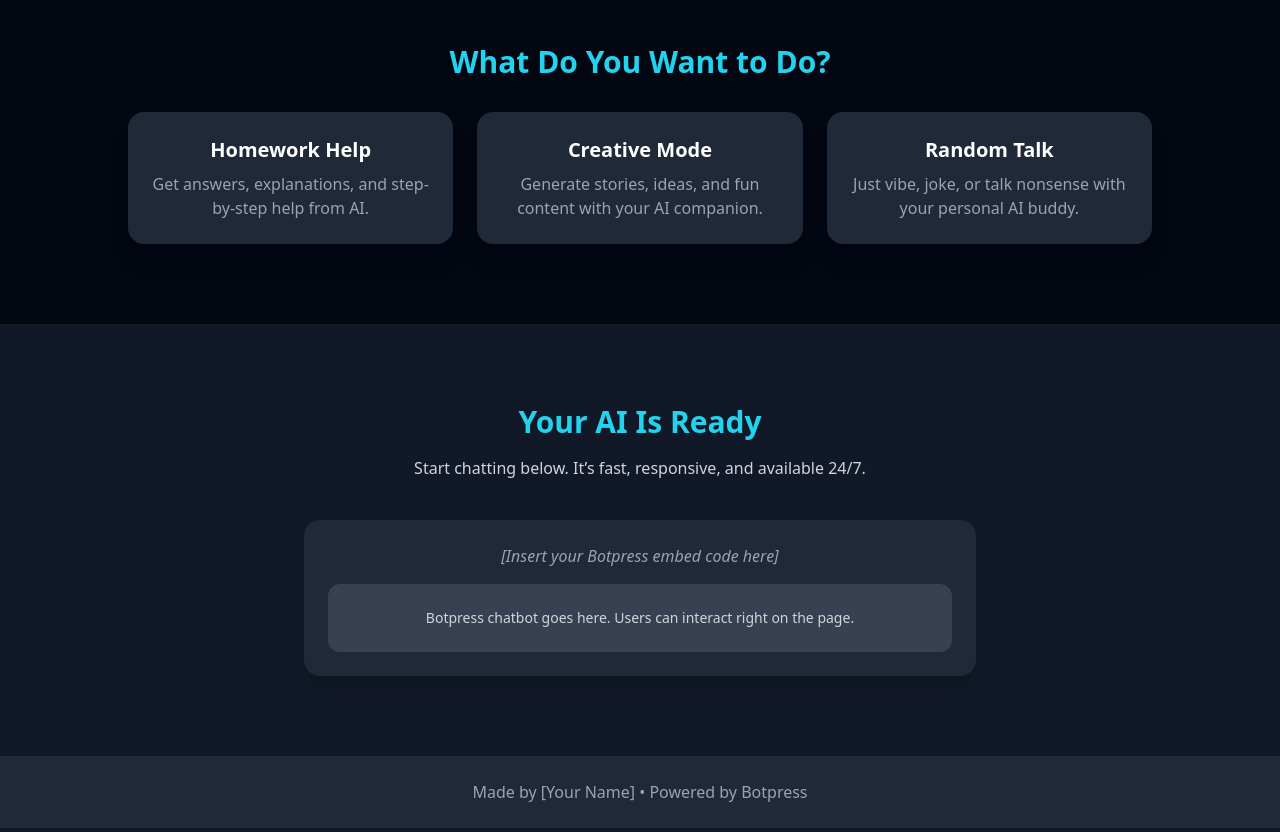
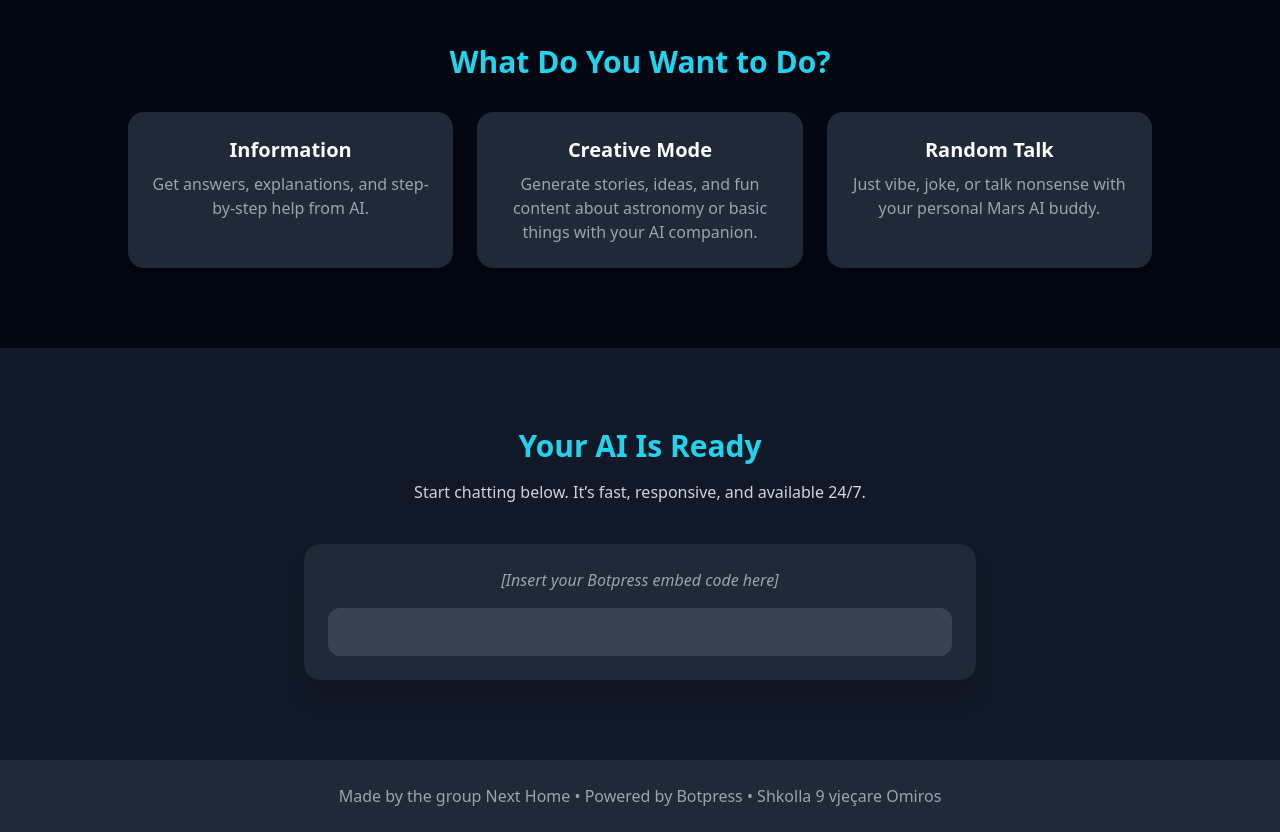
Before and after one commit to xbloggy/marsainexthome, a plain HTML site: page index.html in a window 1280 px wide. Shown: the part 920-1752 px from the top of the page. Drawn offline with nearby package versions, Linux system fonts and the light colour scheme.

Commit message:
Update index.html

```diff
--- a/index.html
+++ b/index.html
@@ -3,7 +3,7 @@
 <head>
   <meta charset="UTF-8" />
   <meta name="viewport" content="width=device-width, initial-scale=1.0" />
-  <title>Smart AI Hub</title>
+  <title>Mars AI Hub</title>
   <script src="https://cdn.tailwindcss.com"></script>
   <script>
     tailwind.config = {
@@ -51,16 +51,16 @@
     <h3 class="text-3xl font-bold mb-8 text-cyan-400">What Do You Want to Do?</h3>
     <div class="grid grid-cols-1 md:grid-cols-3 gap-6 max-w-5xl mx-auto">
       <a href="#chatbot" class="bg-gray-800 p-6 rounded-2xl hover:bg-gray-700 transition-all shadow-xl">
-        <h4 class="text-xl font-semibold text-white mb-2">Homework Help</h4>
+        <h4 class="text-xl font-semibold text-white mb-2">Information</h4>
         <p class="text-gray-400">Get answers, explanations, and step-by-step help from AI.</p>
       </a>
       <a href="#chatbot" class="bg-gray-800 p-6 rounded-2xl hover:bg-gray-700 transition-all shadow-xl">
         <h4 class="text-xl font-semibold text-white mb-2">Creative Mode</h4>
-        <p class="text-gray-400">Generate stories, ideas, and fun content with your AI companion.</p>
+        <p class="text-gray-400">Generate stories, ideas, and fun content about astronomy or basic things with your AI companion.</p>
       </a>
       <a href="#chatbot" class="bg-gray-800 p-6 rounded-2xl hover:bg-gray-700 transition-all shadow-xl">
         <h4 class="text-xl font-semibold text-white mb-2">Random Talk</h4>
-        <p class="text-gray-400">Just vibe, joke, or talk nonsense with your personal AI buddy.</p>
+        <p class="text-gray-400">Just vibe, joke, or talk nonsense with your personal Mars AI buddy.</p>
       </a>
     </div>
   </section>
@@ -75,14 +75,13 @@
       <p class="text-gray-400 italic">[Insert your Botpress embed code here]</p>
       <!-- Example placeholder -->
       <div class="mt-4 bg-gray-700 rounded-xl p-6 text-sm text-gray-300">
-        Botpress chatbot goes here. Users can interact right on the page.
       </div>
     </div>
   </section>
 
   <!-- Footer -->
   <footer class="bg-gray-800 text-center p-6 text-gray-400">
-    Made by [Your Name] • Powered by Botpress
+    Made by the group Next Home • Powered by Botpress • Shkolla 9 vjeçare Omiros
   </footer>
 
   <!-- Theme Toggle Script -->
```
